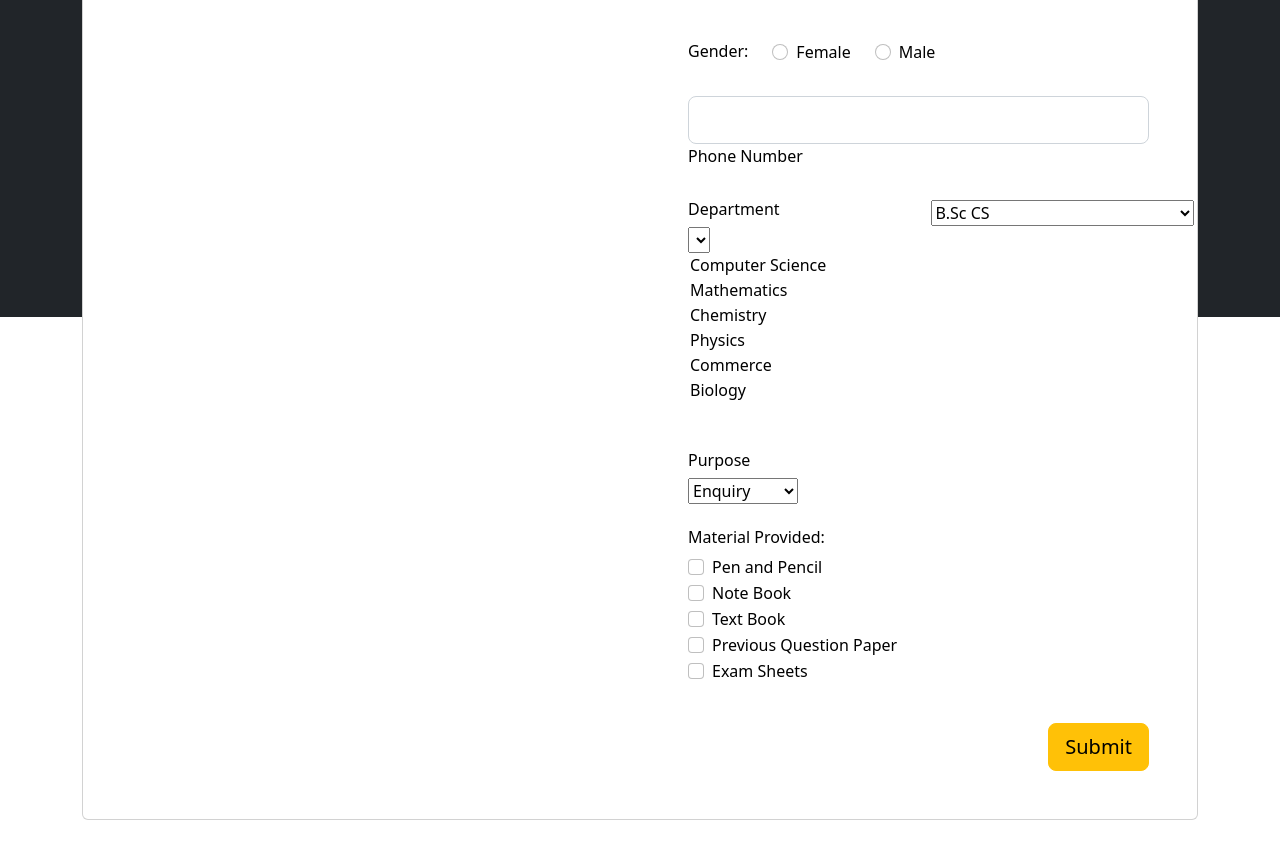
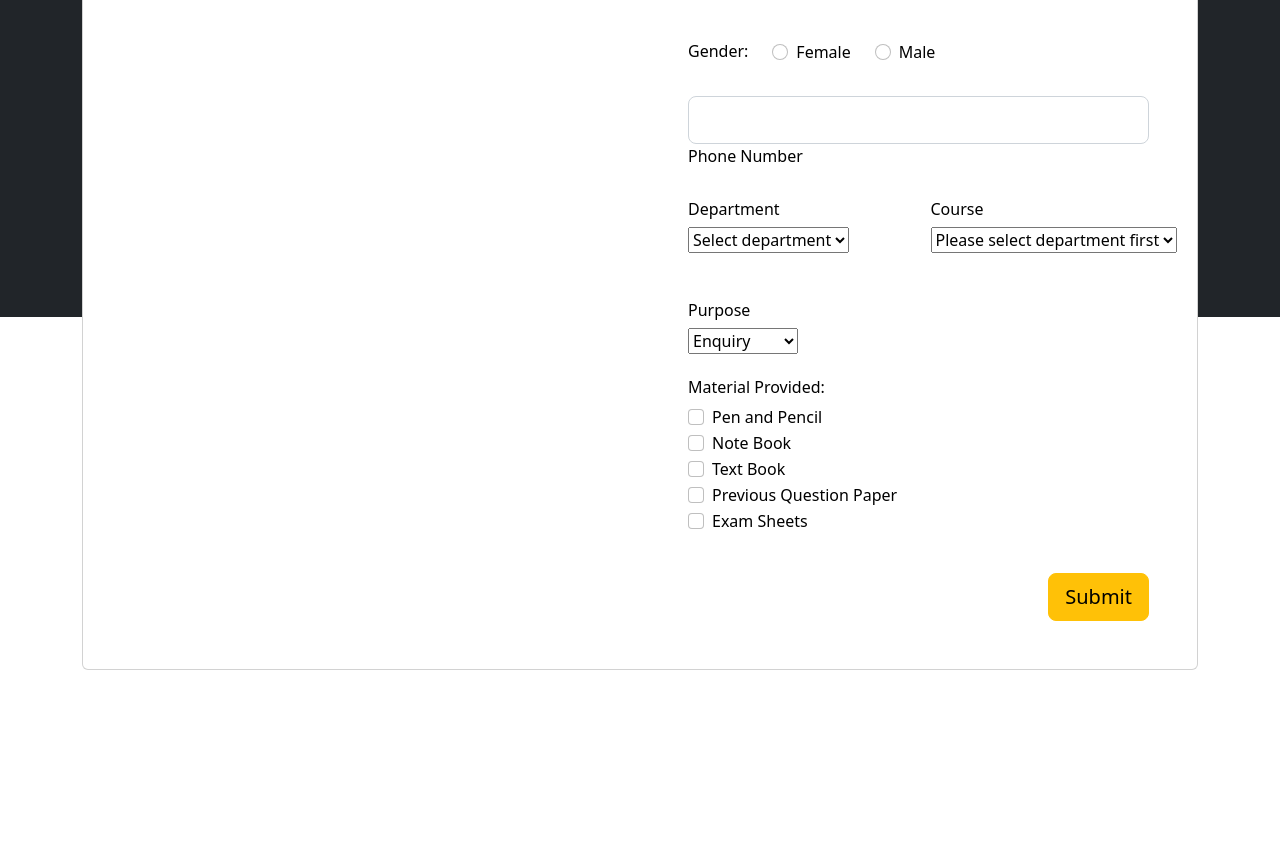
Before and after one commit to AneettaJijo/schoolstore1, a Django app: page /student_form/student in a window 1280 px wide. Shown: the part 483-1327 px from the top of the page. After the commit the page ends 1153 px from the top, so only its background shows below. Run offline with Django 4.2, Linux system fonts and the light colour scheme; lists and menus that the app fills with data are empty; some libraries are stand-ins or nearby versions.

Commit message:
Update student.html

```diff
--- a/schoolstore1/schools/templates/student.html
+++ b/schoolstore1/schools/templates/student.html
@@ -13,28 +13,76 @@ padding-right: .75em;
 .card-registration .select-arrow {
 top: 13px;
 }
-.dropdown-menu li {
-position: relative;
+        <script>
+var departmentObject = {
+  "Maths": {
+    "B.A Mathematics": [],
+    "B.Sc Mathematics": [],
+    "B.Sc Mathematics(Computer Application)": [],
+    "M.Sc Applied Mathematics & Informatics": [],
+    "M.Sc Mathematics & Computing": [],
+    "B.Sc Mathematics(Computer Application)": [],
+
+  },
+  "Chemistry": {
+    "B.Sc Chemistry": [],
+    "M.Sc Drug Chemistry": [],
+    "M.Sc Analytical Chemistry": [],
+    "M.Sc Chemistry": [],
+    "M.Sc Chemistry(Hons)": [],
+  },
+  "Computer Science": {
+    "B.Sc CS": [],
+    "BCA": [],
+    "MCA": [],
+    "B.Sc Information Technology": [],
+    "M.Sc CS specialized with AI": [],
+    "M.Sc CS specialized with Data Analytics": [],
+   },
+  "Physics": {
+    "B.Sc Physics": [],
+    "B.Sc Applied Physics": [],
+    "M.Sc Biophysics": [],
+    "M.Sc Physics": [],
+    "M.Sc Geophysics": [],
+   },
+   "Botany": {
+    "B.Sc Botany(Hons)": [],
+    "B.Sc Biotechnology": [],
+    "B.Sc Zoology": [],
+    "M.Sc Botany": [],
+    "M.Sc Plant Breeding": [],
+    "M.Sc Plant Science": [],
+    "M.Sc Zoology": [],
+    "M.Sc Entomology": [],
+   },
+   "Commerce": {
+     "BCom": [],
+     "BCom Finance & Accountancy": [],
+     "BBA": [],
+     "MCom": [],
+     "MBA": [],
+   },
 }
-.dropdown-item{
-cursor:pointer;
+window.onload = function() {
+  var DepartmentSel = document.getElementById("department");
+  var courseSel = document.getElementById("course");
+
+  for (var x in departmentObject) {
+    DepartmentSel.options[DepartmentSel.options.length] = new Option(x, x);
+  }
+  DepartmentSel.onchange = function() {
+
+    courseSel.length = 1;
+
+    for (var y in departmentObject[this.value]) {
+      courseSel.options[courseSel.options.length] = new Option(y, y);
+    }
+  }
+
 }
-
-.dropdown-menu .dropdown-submenu {
-display: none;
-position: absolute;
-left: 50%;
-top: -7px;
-}
-.dropdown-menu .dropdown-submenu-left {
-right: 100%;
-left: auto;
-}
-.dropdown-menu > li:hover > .dropdown-submenu {
-display: block;
-cursor:pointer;
-}
-  </style>
+</script>
+ </style>
 </head>
 <body>
 {% include 'messages.html' %}
@@ -121,56 +169,16 @@ cursor:pointer;
                 <div class="row">
                   <div class="col-md-6 mb-4">
                     <label><h6>Department</h6></label><br>
-                    <select class="select" name="department">
-                     <select class="select" name="department" required>
-                      <option name="department" >Computer Science </option>
-                      <option name="department" >Mathematics</option>
-                      <option name="department" >Chemistry</option>
-                      <option name="department" >Physics</option>
-                      <option name="department" >Commerce</option>
-                      <option name="department" >Biology</option>
-                    </select>
-                    </select>
+                     <select name="department" id="department" required>
+                         <option name="department" value="" selected="selected">Select department</option>
+                     </select>
                     </div>
                       <div class="col-md-6 mb-4">
                         <div class="dropdown" name="courses">
-                         <select class="select" name="courses" required>
-                      <option name="courses" class="dropdown-item"> B.Sc CS</option>
-                      <option name="courses" class="dropdown-item" >B.Sc Information Technology</option>
-                       <option name="courses" class="dropdown-item" >BCA</option>
-                      <option name="courses" class="dropdown-item">B.A Mathematics</option>
-                      <option name="courses" class="dropdown-item">B.Sc Mathematics</option>
-                      <option name="courses" class="dropdown-item" >B.Sc Maths and Computation</option>
-                      <option name="courses" class="dropdown-item" >B.Sc Chemistry</option>
-                      <option name="courses" class="dropdown-item" >B.Sc Physics</option>
-                      <option name="courses" class="dropdown-item" >B.Sc Applied Physics</option>
-                      <option name="courses" class="dropdown-item" >BCom</option>
-                      <option name="courses" class="dropdown-item" >BCom Finance & Accountancy</option>
-                      <option name="courses" class="dropdown-item" >BBA</option>
-                      <option name="courses" class="dropdown-item" >B.Sc Botany</option>
-                      <option name="courses" class="dropdown-item" >B.Sc Botany(Hons)</option>
-                       <option name="courses" class="dropdown-item" >B.Sc Biotechnology</option>
-                       <option name="courses" class="dropdown-item" >B.Sc Zoology</option>
-                      <option name="courses" class="dropdown-item" >M.Sc CS specialized with AI</option>
-                      <option name="courses" class="dropdown-item" >M.Sc Data Science</option>
-                       <option name="courses" class="dropdown-item" >MCA</option>
-                      <option name="courses" class="dropdown-item">M.Sc Mathematical Finance</option>
-                      <option name="courses" class="dropdown-item" >M.Sc Mathematics & Computing</option>
-                      <option name="courses" class="dropdown-item" >M.Sc Drug Chemistry</option>
-                      <option name="courses" class="dropdown-item" >M.Sc Analytical Chemistry</option>
-                      <option name="courses" class="dropdown-item" >M.Sc Chemistry</option>
-                      <option name="courses" class="dropdown-item" >M.Sc Chemistry(Hons)</option>
-                      <option name="courses" class="dropdown-item" >M.Sc Biophysics</option>
-                      <option name="courses" class="dropdown-item" >M.Sc Physics</option>
-                      <option name="courses" class="dropdown-item" >M.Sc Geophysics</option>
-                      <option name="courses" class="dropdown-item" >MCom </option>
-                      <option name="courses" class="dropdown-item" >MBA</option>
-                        <option name="courses" class="dropdown-item" >M.Sc Botany</option>
-                       <option name="courses" class="dropdown-item" >M.Sc Plant Breeding</option>
-                       <option name="courses" class="dropdown-item" >M.Sc Plant Science</option>
-                       <option name="courses" class="dropdown-item" >M.Sc Zoology</option>
-                       <option name="courses" class="dropdown-item" >M.Sc Entomology</option>
-                    </select>
+                           <label><h6>Course</h6></label><br>
+                             <select name="courses" id="course" required>
+                               <option name="courses" value="" selected="selected">Please select department first</option>
+                             </select>
 
 </div>
   </div>
```
